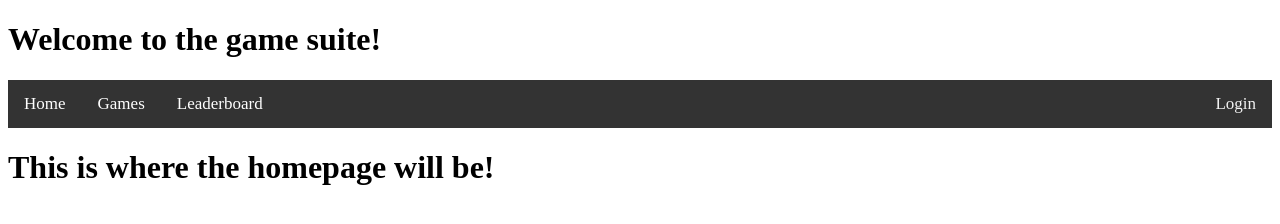
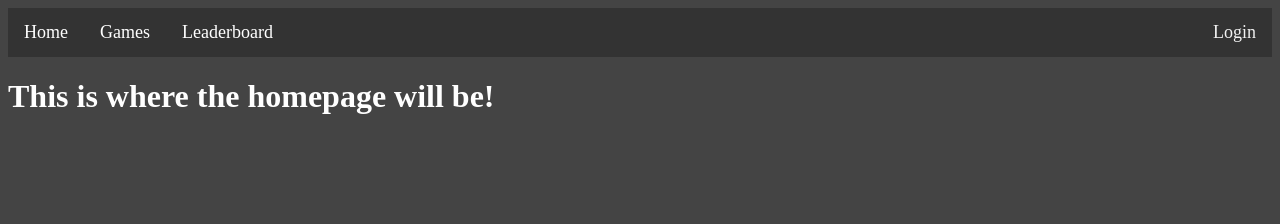
Before and after one commit to tylermackay587/tyler-mackay-game-suite, a website: page client/index.html in a window 1280 px wide. Drawn offline with nearby package versions, Linux system fonts and the light colour scheme; some packages are replaced by stand-ins of ours.

Commit message:
add basic styling

```diff
--- a/client/index.html
+++ b/client/index.html
@@ -11,9 +11,8 @@
     <script src="./app/leaderboard/leaderboard.js"></script>
   </head>
   <body>
-    <h1>Welcome to the game suite!</h1>
     <nav>
-    <ul class="topnav" id="myTopnav">
+    <ul class="topnav">
       <li class="left"><a href="#/">Home</a></li>
       <li class="left"><a href="#/games">Games</a></li>
       <li class="left"><a href="#/leaderboard">Leaderboard</a></li>
--- a/client/styles.css
+++ b/client/styles.css
@@ -1,9 +1,14 @@
+body {
+  background-color: #444;
+  color: #FFFFFF;
+}
+
 .topnav {
   list-style-type: none;
   margin: 0;
   padding: 0;
   overflow: hidden;
-  background-color: #333;
+  background-color: #333333;
 }
 
 .topnav li {
@@ -13,11 +18,11 @@
   padding: 14px 16px;
   text-decoration: none;
   transition: 0.3s;
-  font-size: 17px;
+  font-size: 18px;
 }
 
 .topnav li:hover {
-  background-color: #555;
+  background-color: #222;
 }
 
 .right {
```
